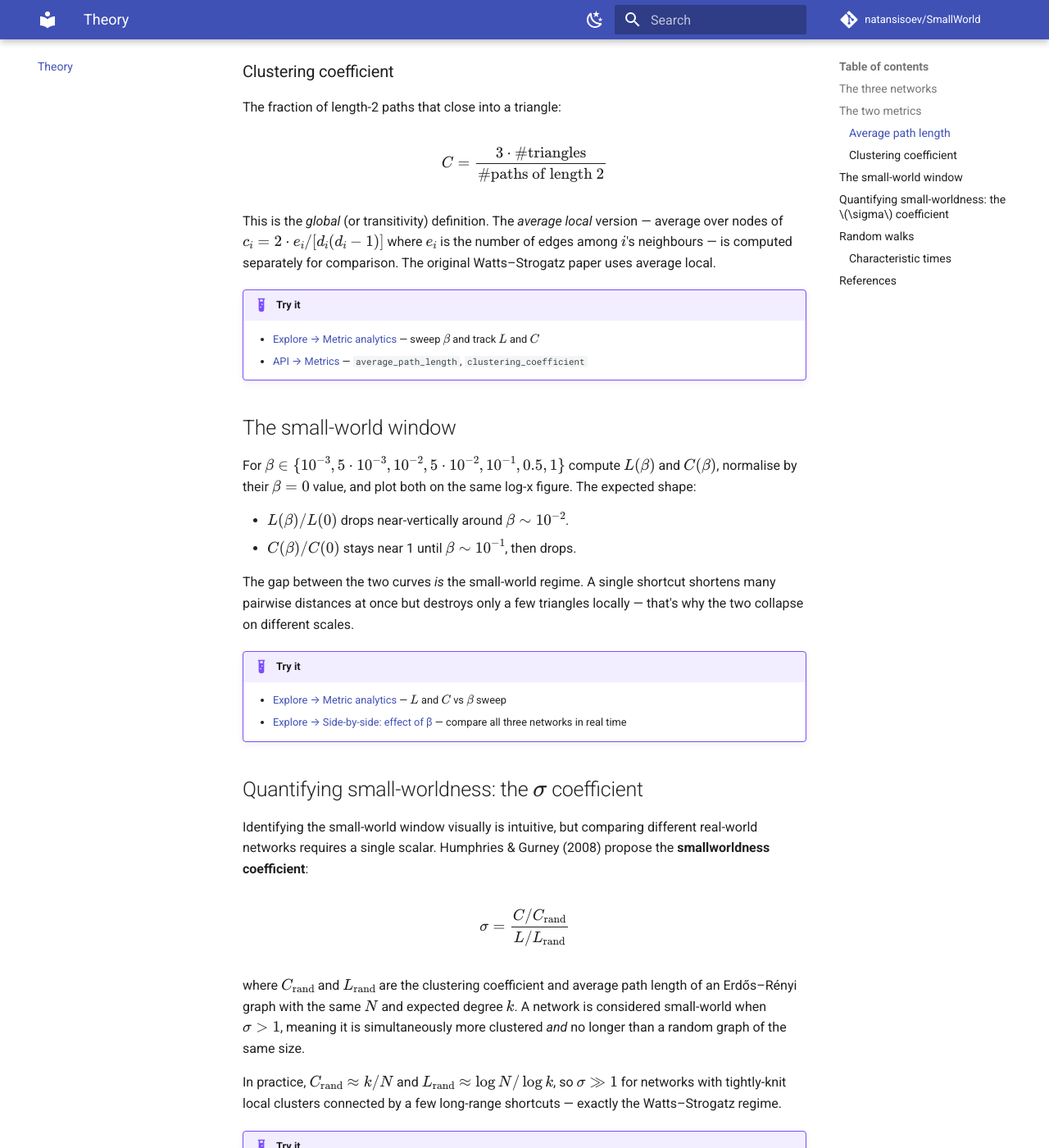
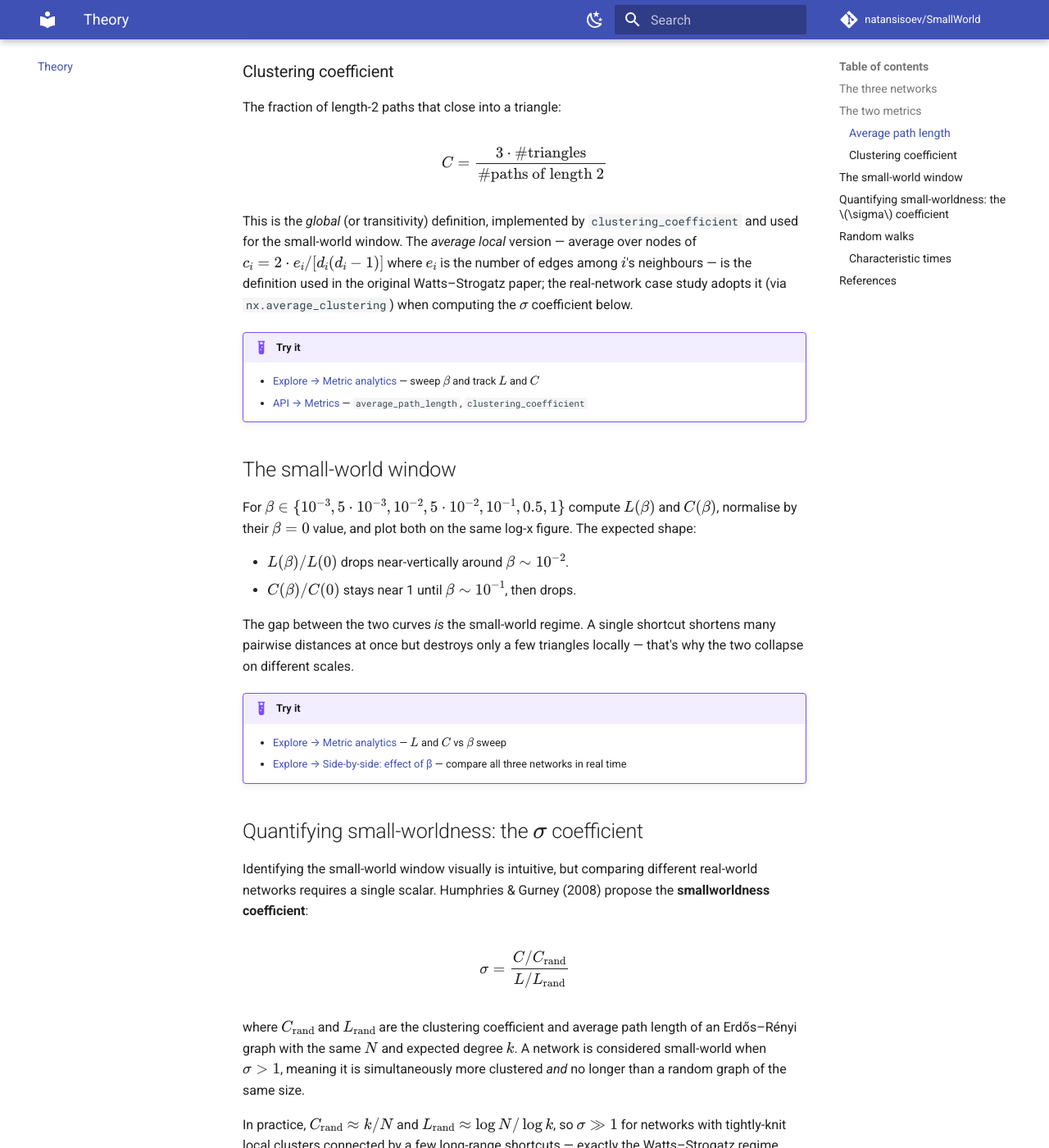
Before and after one commit to NatanSisoev/SmallWorld, an MkDocs documentation site: the page built from docs/theory.md, in a window 1280 px wide and 1400 px high, scrolled down 1157 px. Shown: the whole window at 82% size. Built offline with MkDocs 1.6.1 and Material for MkDocs 9.7.7, drawn with Linux system fonts in a browser that asks for light colours; comment, search, counter and statistics services are not loaded; some of the changed text lies outside the part shown.

Commit message:
Fix theory docs

```diff
--- a/docs/theory.md
+++ b/docs/theory.md
@@ -44,11 +44,13 @@
 C = \frac{3 \cdot \#\text{triangles}}{\#\text{paths of length } 2}
 $$
 
-This is the *global* (or transitivity) definition. The *average
-local* version — average over nodes of
+This is the *global* (or transitivity) definition, implemented by
+`clustering_coefficient` and used for the small-world window. The
+*average local* version — average over nodes of
 $c_i = 2 \cdot e_i / [d_i(d_i - 1)]$ where $e_i$ is the number of
-edges among $i$'s neighbours — is computed separately for comparison.
-The original Watts–Strogatz paper uses average local.
+edges among $i$'s neighbours — is the definition used in the original
+Watts–Strogatz paper; the real-network case study adopts it (via
+`nx.average_clustering`) when computing the $\sigma$ coefficient below.
 
 !!! example "Try it"
     - [Explore → Metric analytics](explore/metrics.md) — sweep $\beta$ and track $L$ and $C$
@@ -101,8 +103,14 @@
 The simple random walk on $G$ is a Markov chain with transition matrix
 
 $$
-P_{ij} = \begin{cases} 1 / d_i & \text{if } (i, j) \in E \\ 0 & \text{otherwise.}\end{cases}
+P_{ij} = \begin{cases} 1 / d_j & \text{if } (i, j) \in E \\ 0 & \text{otherwise.}\end{cases}
 $$
+
+Here column $j$ is the current node, so $P_{ij}$ is the probability of
+moving **from** $j$ **to** $i$. With this convention $P$ is
+*column-stochastic* and the distribution evolves as
+$\mathbf{p}_{t+1} = P\,\mathbf{p}_t$ — exactly as implemented in
+`build_transition_matrix`.
 
 On a connected, non-bipartite graph the unique stationary distribution
 is
```
